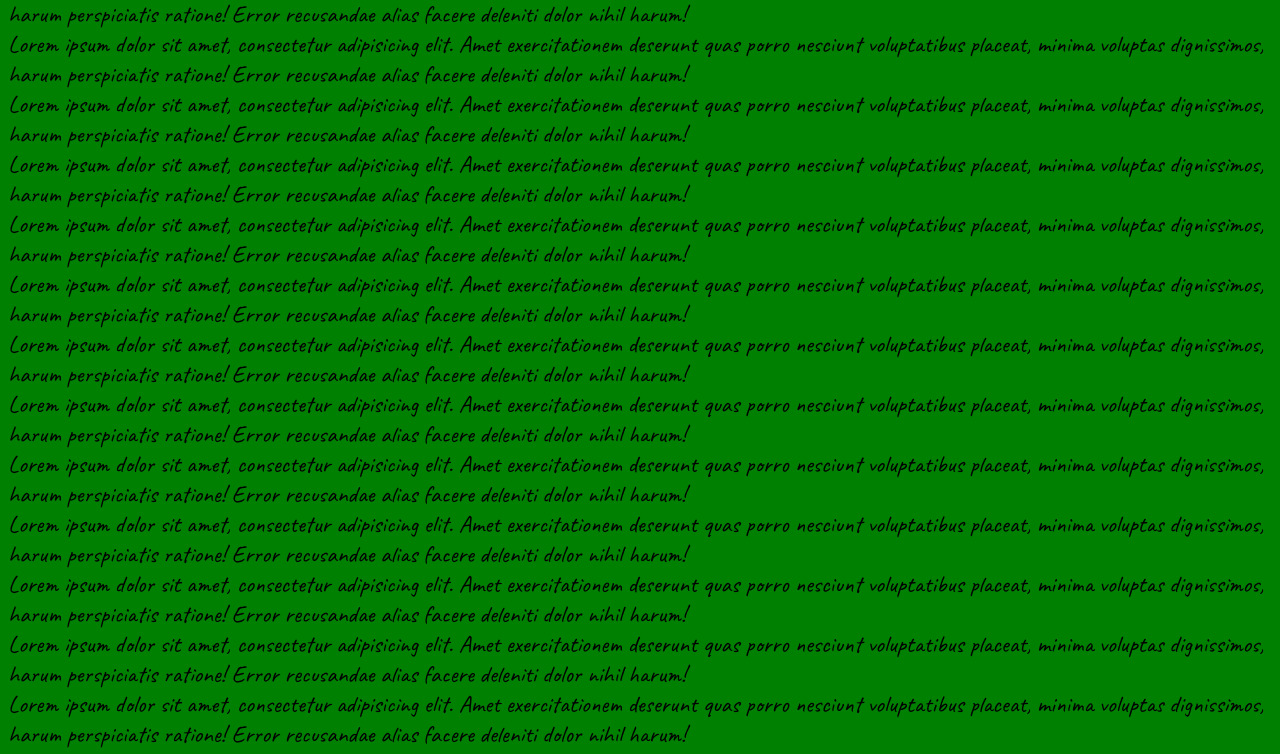
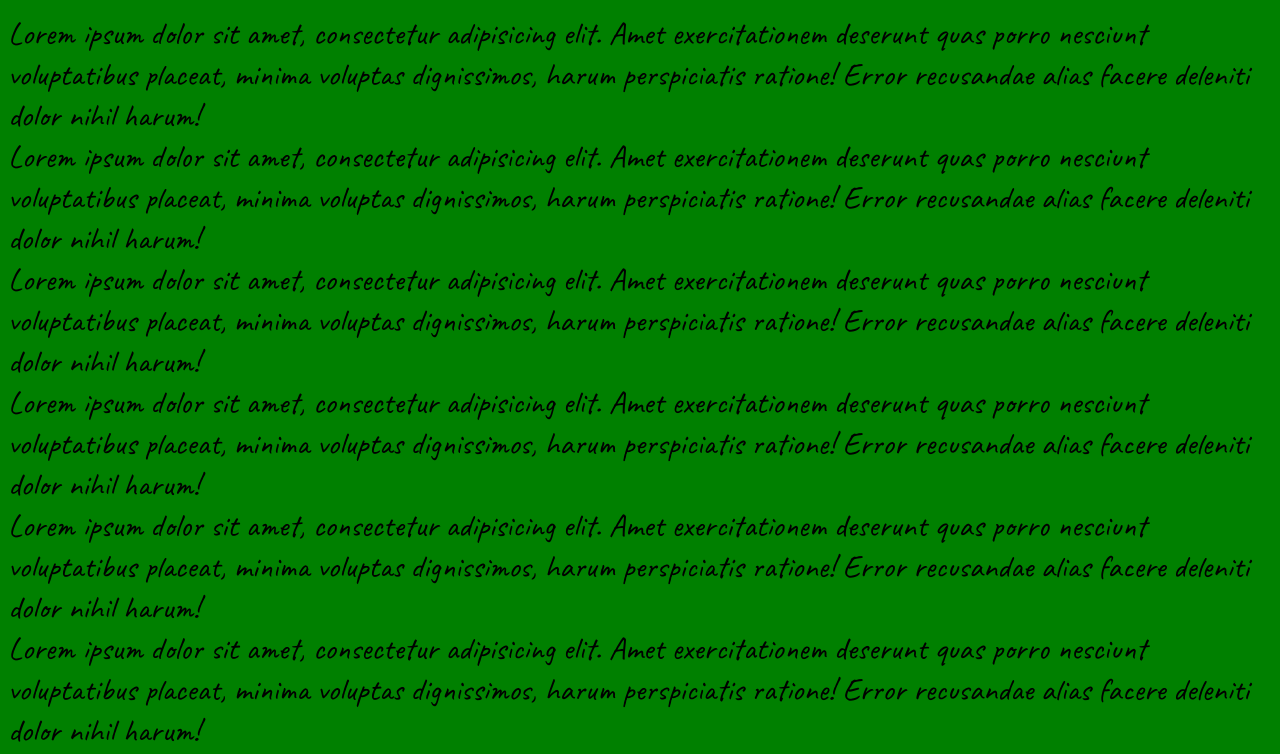
Before and after one commit to bcarvajal-hub/responsiu, a plain HTML site: page index.html in a window 1280 px wide. Shown: the part 160-914 px from the top of the page. Drawn offline with Linux system fonts and the light colour scheme; a web font is replaced by a local one.

Commit message:
Add files via upload

```diff
--- a/style.css
+++ b/style.css
@@ -1,6 +1,10 @@
+html{
+    font-size: 16px;
+}
 body{
-    font-size: 24px;
+    font-size:2rem;
     font-family: Arial, Helvetica, sans-serif;
+
 }
 h1{
     font-family: "Fascinate", system-ui;
```
